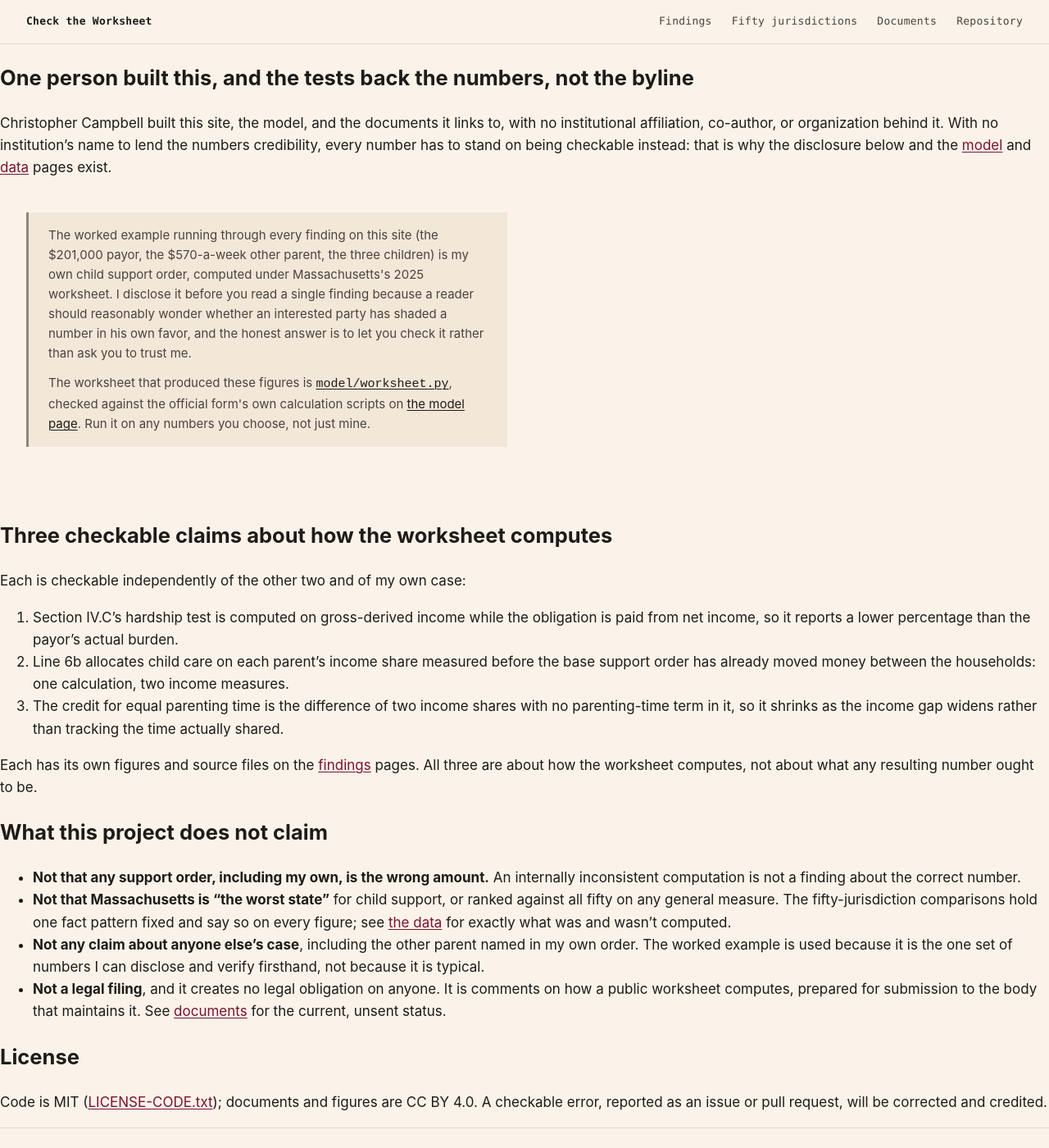
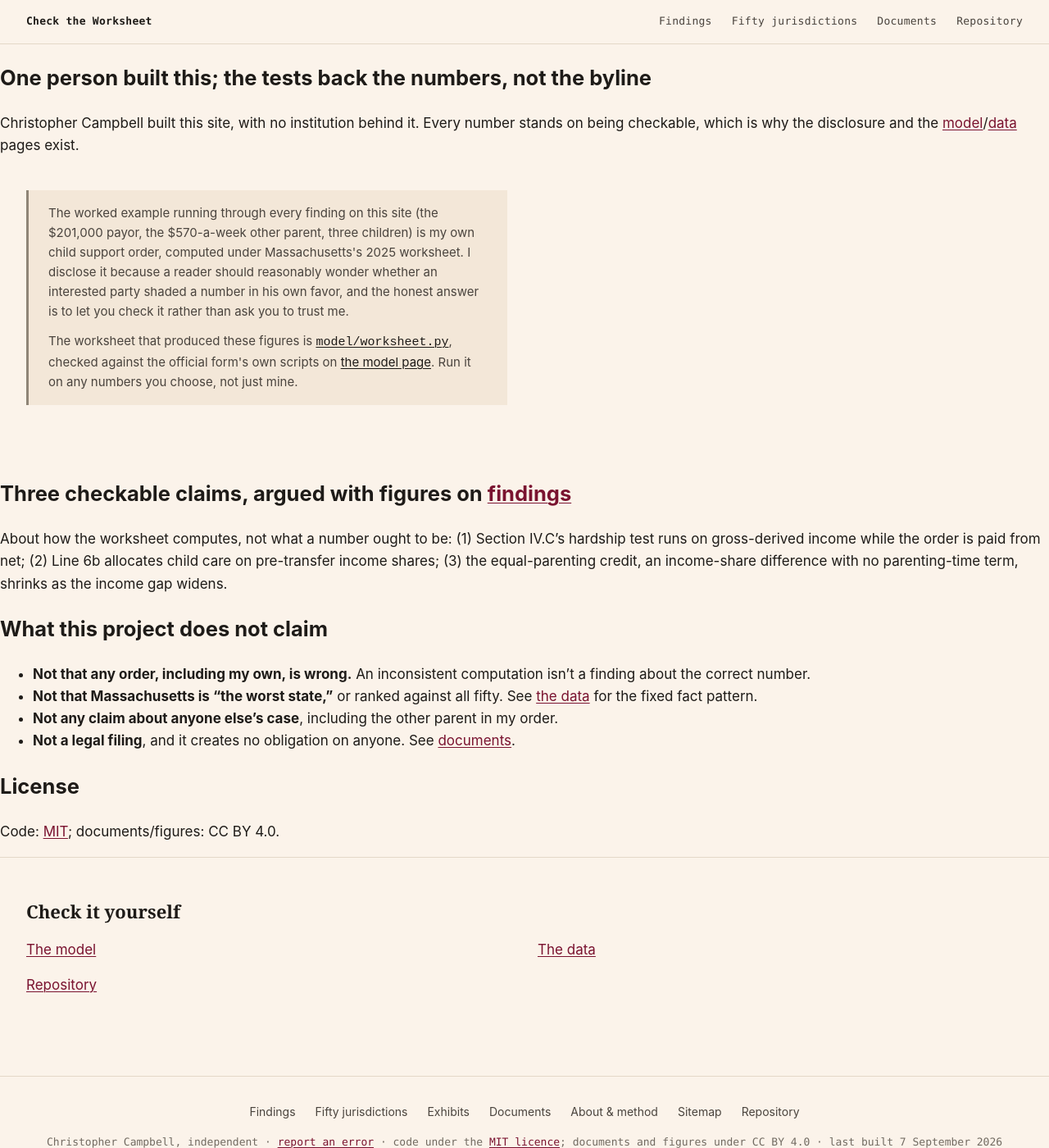
Before and after one commit to campbefs/checktheworksheet, a Jekyll site: the page built from about/index.md, in a window 1280 px wide and 1400 px high. Shown: the whole window at 82% size. Built offline with Jekyll 4.4.1, drawn with Linux system fonts in a browser that asks for light colours.

Commit message:
auto: remote session changes 2026-09-06 23:49:05

```diff
--- a/about/index.md
+++ b/about/index.md
@@ -1,74 +1,55 @@
 ---
 layout: page
 title: About
-description: >-
-  Who built this, the disclosure of a personal stake in the outcome, and an explicit statement
-  of what the project does and does not claim.
+description: The disclosure of a personal stake, and what this project does not claim.
 disclosure:
   - >-
     The worked example running through every finding on this site (the $201,000 payor, the
-    $570-a-week other parent, the three children) is my own child support order, computed under
-    Massachusetts's 2025 worksheet. I disclose it before you read a single finding because a
-    reader should reasonably wonder whether an interested party has shaded a number in his own
-    favor, and the honest answer is to let you check it rather than ask you to trust me.
+    $570-a-week other parent, three children) is my own child support order, computed under
+    Massachusetts's 2025 worksheet. I disclose it because a reader should reasonably wonder
+    whether an interested party shaded a number in his own favor, and the honest answer is to
+    let you check it rather than ask you to trust me.
   - >-
     The worksheet that produced these figures is
     <a href="/model/worksheet.py"><code>model/worksheet.py</code></a>, checked against the
-    official form's own calculation scripts on <a href="/the-model/">the model page</a>. Run it
-    on any numbers you choose, not just mine.
+    official form's own scripts on <a href="/the-model/">the model page</a>. Run it on any
+    numbers you choose, not just mine.
 ---
 
-# One person built this, and the tests back the numbers, not the byline
+# One person built this; the tests back the numbers, not the byline
 
-Christopher Campbell built this site, the model, and the documents it links to, with no
-institutional affiliation, co-author, or organization behind it. With no institution's name to
-lend the numbers credibility, every number has to stand on being checkable instead: that is why
-the disclosure below and the [model](/the-model/) and [data](/the-data/) pages exist.
+Christopher Campbell built this site, with no institution behind it. Every number stands on
+being checkable, which is why the disclosure and the
+[model](/the-model/)/[data](/the-data/) pages exist.
 
 {% include disclosure.html %}
 
-## Three checkable claims about how the worksheet computes
+## Three checkable claims, argued with figures on [findings](/findings/)
 
-Each is checkable independently of the other two and of my own case:
-
-1. Section IV.C's hardship test is computed on gross-derived income while the obligation is
-   paid from net income, so it reports a lower percentage than the payor's actual burden.
-2. Line 6b allocates child care on each parent's income share measured before the base support
-   order has already moved money between the households: one calculation, two income measures.
-3. The credit for equal parenting time is the difference of two income shares with no
-   parenting-time term in it, so it shrinks as the income gap widens rather than tracking the
-   time actually shared.
-
-Each has its own figures and source files on the [findings](/findings/) pages. All three are
-about how the worksheet computes, not about what any resulting number ought to be.
+About how the worksheet computes, not what a number ought to be: (1) Section IV.C's hardship
+test runs on gross-derived income while the order is paid from net; (2) Line 6b allocates child
+care on pre-transfer income shares; (3) the equal-parenting credit, an income-share difference
+with no parenting-time term, shrinks as the income gap widens.
 
 ## What this project does not claim
 
-- **Not that any support order, including my own, is the wrong amount.** An internally
-  inconsistent computation is not a finding about the correct number.
-- **Not that Massachusetts is "the worst state"** for child support, or ranked against all
-  fifty on any general measure. The fifty-jurisdiction comparisons hold one fact pattern fixed
-  and say so on every figure; see [the data](/the-data/) for exactly what was and wasn't
-  computed.
-- **Not any claim about anyone else's case**, including the other parent named in my own order.
-  The worked example is used because it is the one set of numbers I can disclose and verify
-  firsthand, not because it is typical.
-- **Not a legal filing**, and it creates no legal obligation on anyone. It is comments on how a
-  public worksheet computes, prepared for submission to the body that maintains it. See
-  [documents](/documents/) for the current, unsent status.
+- **Not that any order, including my own, is wrong.** An inconsistent computation isn't a
+  finding about the correct number.
+- **Not that Massachusetts is "the worst state,"** or ranked against all fifty. See
+  [the data](/the-data/) for the fixed fact pattern.
+- **Not any claim about anyone else's case**, including the other parent in my order.
+- **Not a legal filing**, and it creates no obligation on anyone. See [documents](/documents/).
 
 ## License
 
-Code is MIT
-(<a href="https://github.com/campbefs/checktheworksheet/blob/main/LICENSE-CODE.txt">LICENSE-CODE.txt</a>);
-documents and figures are CC BY 4.0. A checkable error, reported as an issue or pull request,
-will be corrected and credited.
+Code: <a href="https://github.com/campbefs/checktheworksheet/blob/main/LICENSE-CODE.txt">MIT</a>;
+documents/figures: CC BY 4.0.
 
 <div class="ask">
   <h2>Check it yourself</h2>
   <ul>
     <li><a href="/the-model/">The model</a></li>
     <li><a href="/the-data/">The data</a></li>
-    <li><a href="https://github.com/campbefs/checktheworksheet">The repository</a></li>
+    <li><a href="https://github.com/campbefs/checktheworksheet">Repository</a></li>
   </ul>
 </div>
```
Also changed, not shown: sitemap/index.md (+14 -20 lines).
